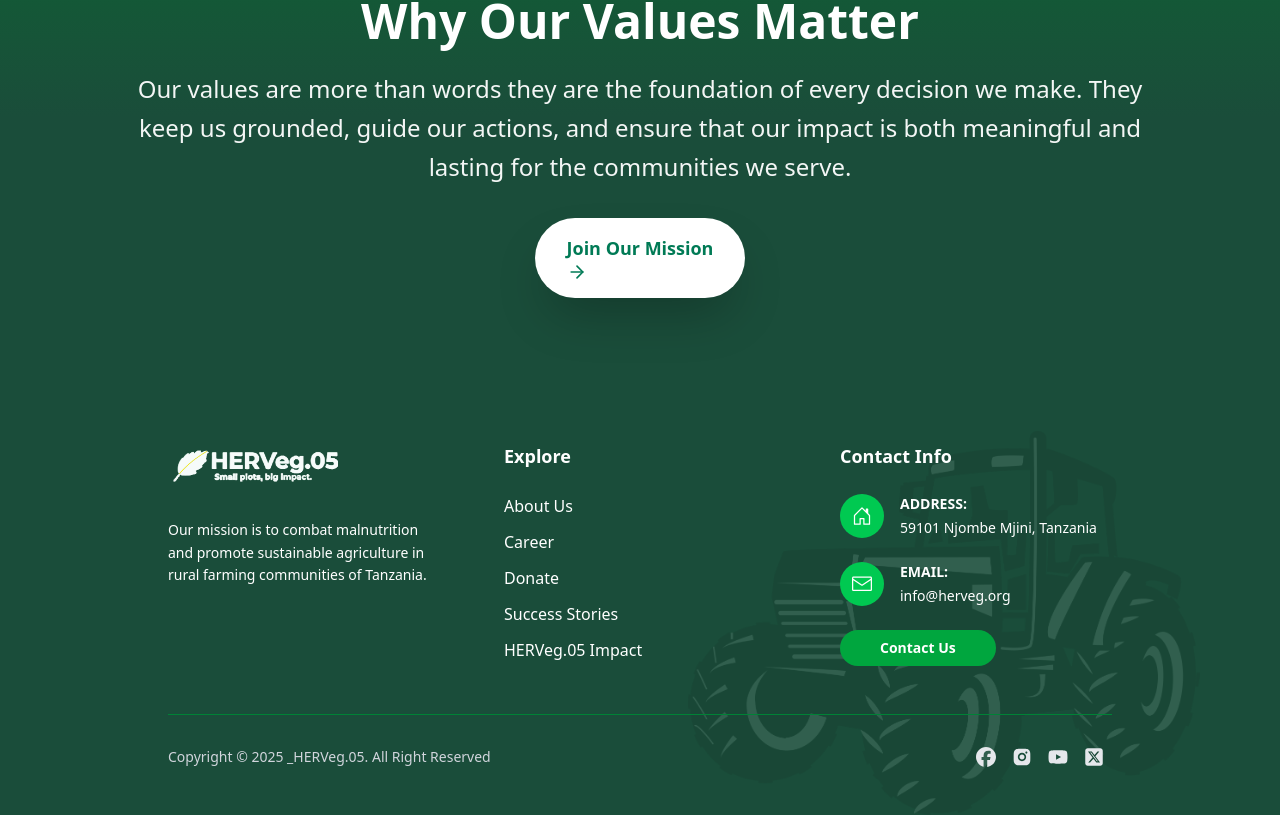
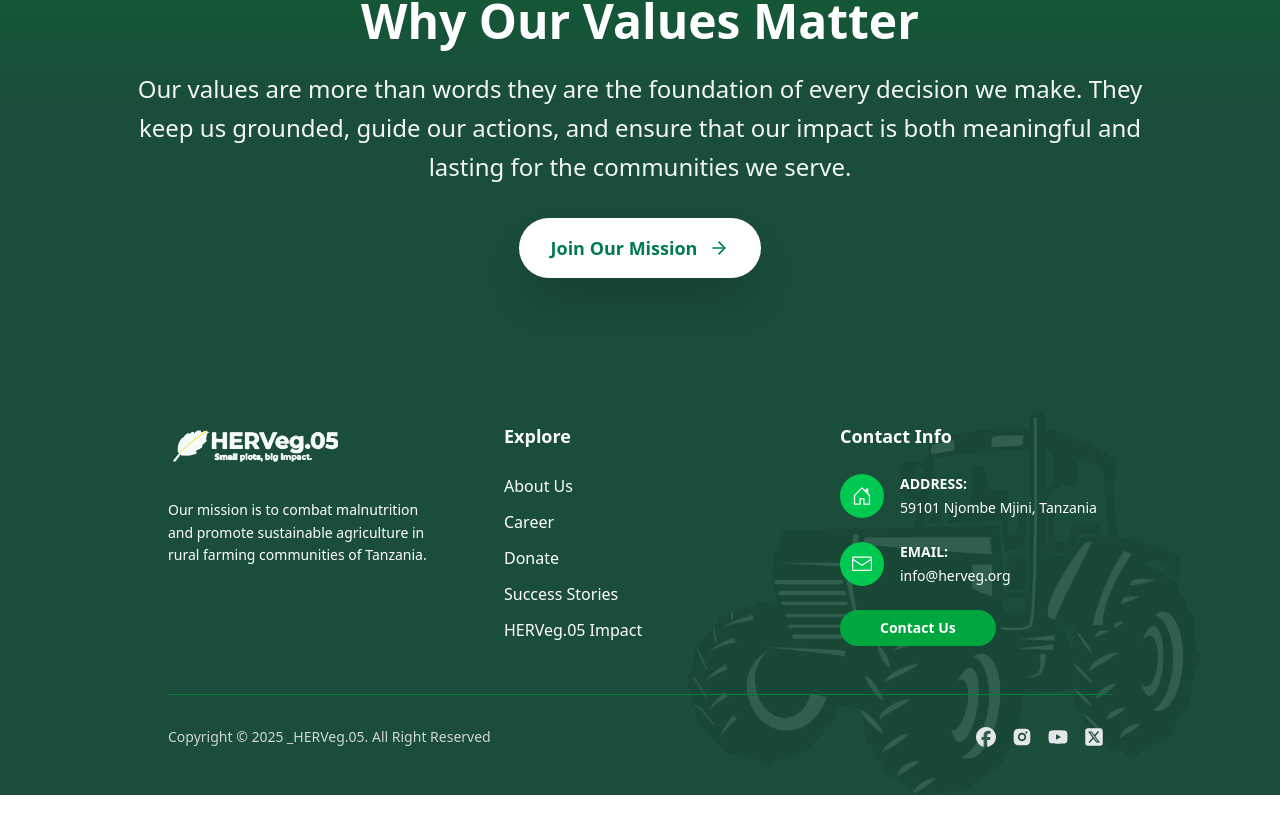
Before and after one commit to Mhando-Z/HervegWeb, a Next.js app: page /aboutus/visionmission in a window 1280 px wide. Shown: the part 4229-5044 px from the top of the page. Built offline with nearby package versions, Linux system fonts and the light colour scheme; a web font is replaced by a local one.

Commit message:
phase One

```diff
--- a/src/app/aboutus/visionmission/Vision.jsx
+++ b/src/app/aboutus/visionmission/Vision.jsx
@@ -519,15 +519,15 @@ const VisionValues = () => {
             communities we serve.
           </p>
 
-          <motion.div
-            whileHover={{ scale: 1.05 }}
-            className="inline-flex items-center  gap-3 bg-white text-emerald-700 px-8 py-4 rounded-full font-semibold text-lg shadow-2xl cursor-pointer"
-          >
-            <Link href="/career/">
+          <Link href="/career/">
+            <motion.div
+              whileHover={{ scale: 1.05 }}
+              className="inline-flex items-center  gap-3 bg-white text-emerald-700 px-8 py-4 rounded-full font-semibold text-lg shadow-2xl cursor-pointer"
+            >
               <span>Join Our Mission</span>
               <ArrowRight className="w-5 h-5" />
-            </Link>
-          </motion.div>
+            </motion.div>
+          </Link>
         </motion.div>
       </section>
     </div>
```
